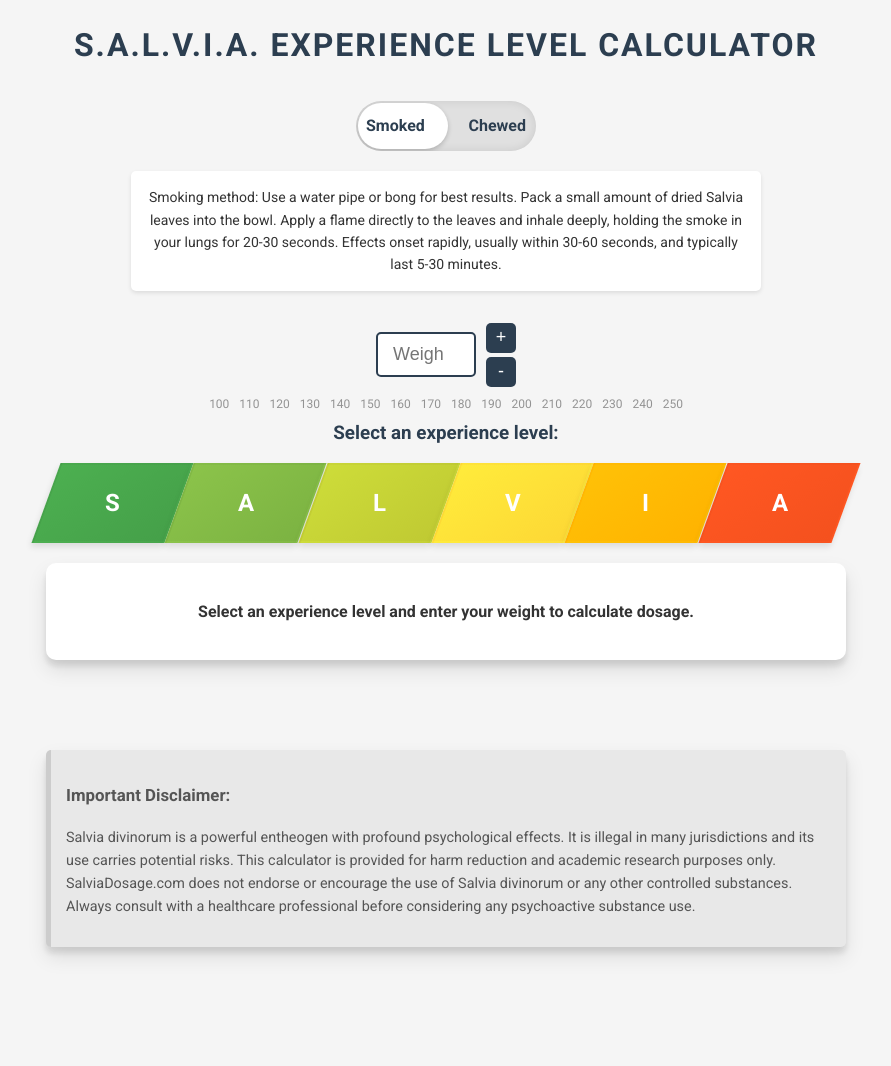
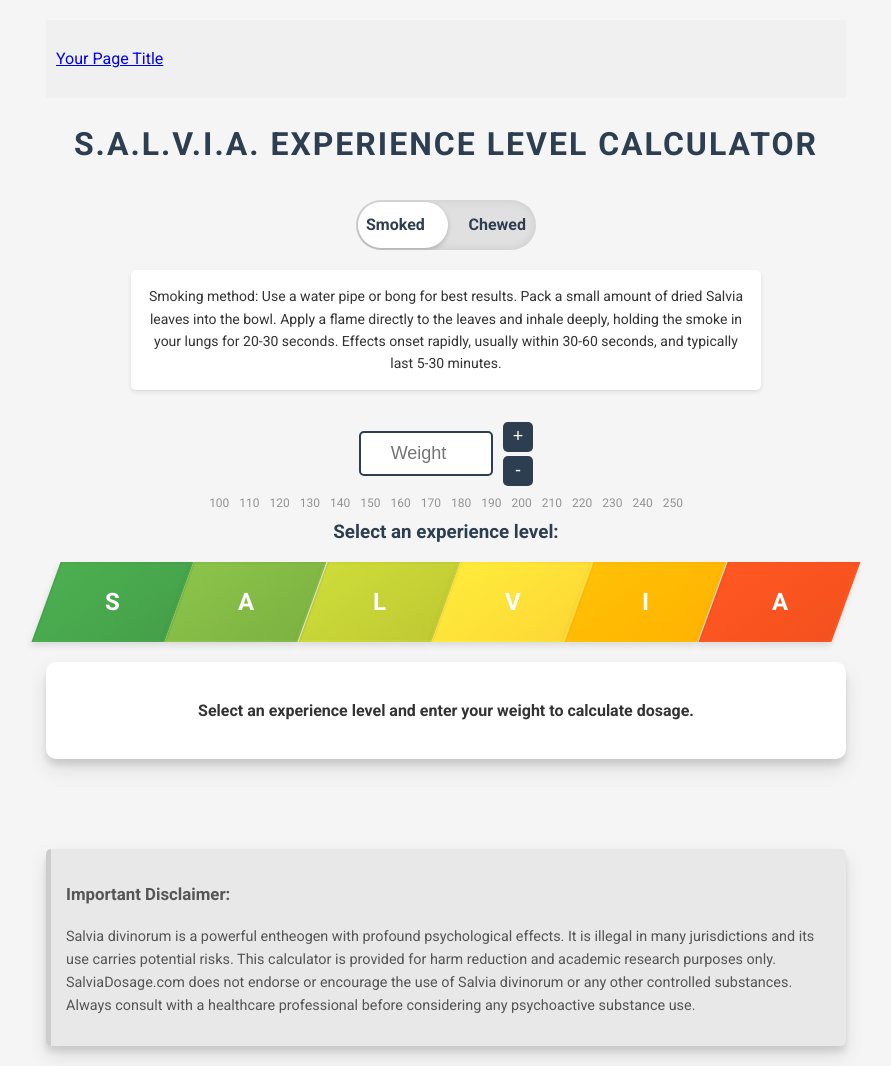
Before and after one commit to junovhs/pooltool, a Jekyll site: the page built from pages/salviadosage.html, in a window 1280 px wide. Shown: the whole page, without its empty margins (194-1085 px from the left). Built offline with Jekyll 4.4.1, drawn with Linux system fonts in a browser that asks for light colours; before the commit the page ends 967 px from its top, so only the background shows below that.

Commit message:
Update salviadosage.html

```diff
--- a/pages/salviadosage.html
+++ b/pages/salviadosage.html
@@ -1,3 +1,7 @@
+---
+layout: default
+title: Your Page Title
+---
 <html><head><base href="https://salviadosage.com/"><title>S.A.L.V.I.A. Experience Level Calculator</title>
 <style>
     @import url('https://fonts.googleapis.com/css2?family=Roboto:wght@400;700&display=swap');
```
